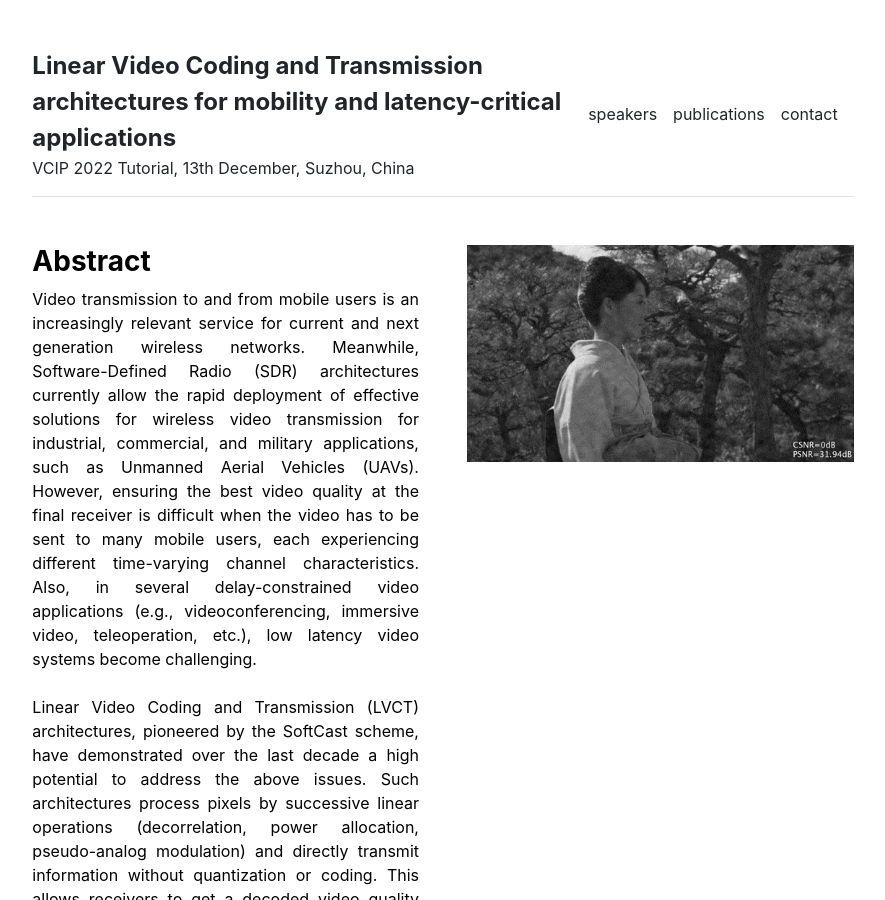
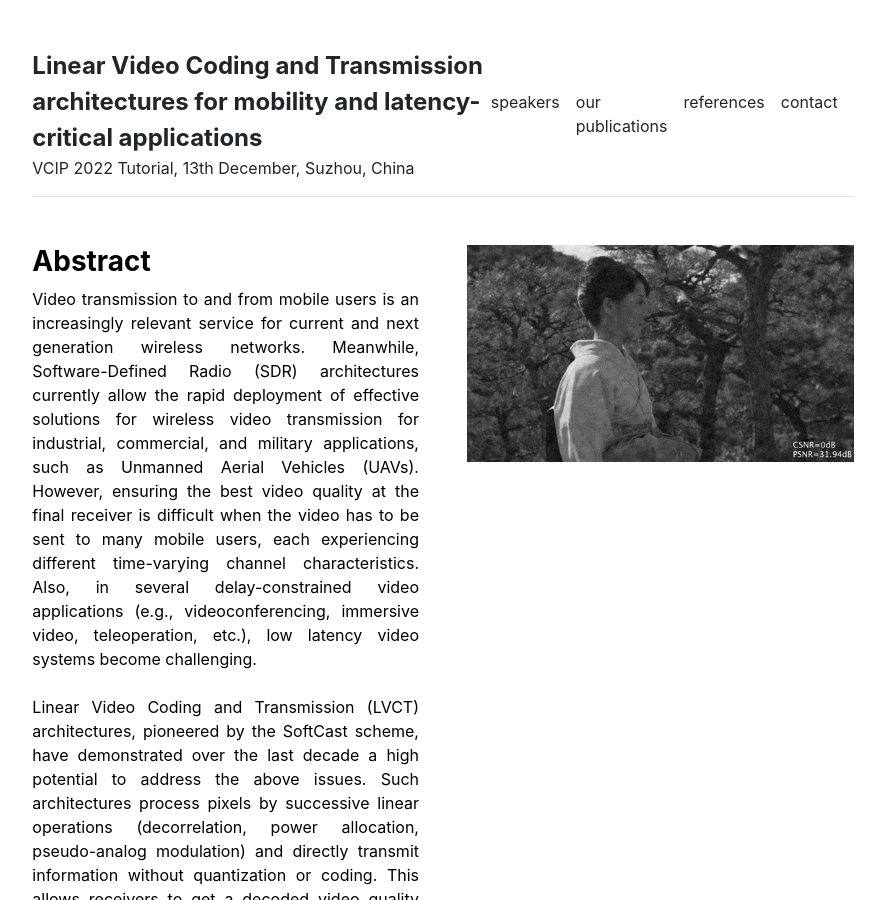
Before and after one commit to XiaYi59/LVCT, a Jekyll site: the page built from index.md, in a window 1280 px wide and 900 px high. Shown: the whole window, without its empty margins (197-1082 px from the left). Built offline with Jekyll 4.4.1, drawn with Linux system fonts in a browser that asks for light colours.

Commit message:
Update settings.yml

```diff
--- a/_data/settings.yml
+++ b/_data/settings.yml
@@ -1,6 +1,7 @@
 menu:
 - {name: 'speakers', url: '/people'}
-- {name: 'publications', url: '/publications'}
+- {name: 'our publications', url: '/publications'}
+- {name: 'references', url: '/references'}
 #- {name: 'courses', url: '/courses'}
 #- {name: 'cv', url: '/cv'}
 - {name: 'contact', url: '/contact'}
```
